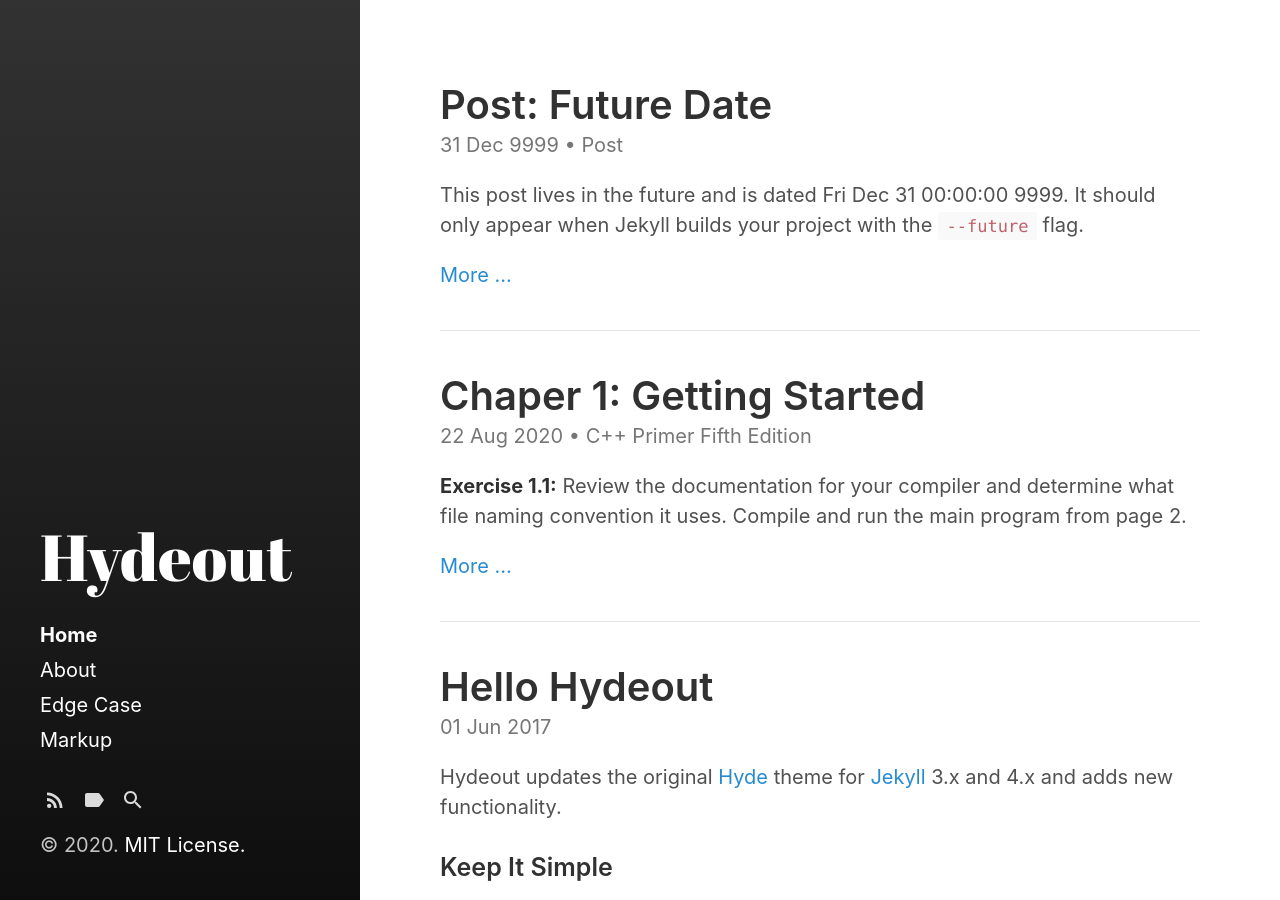
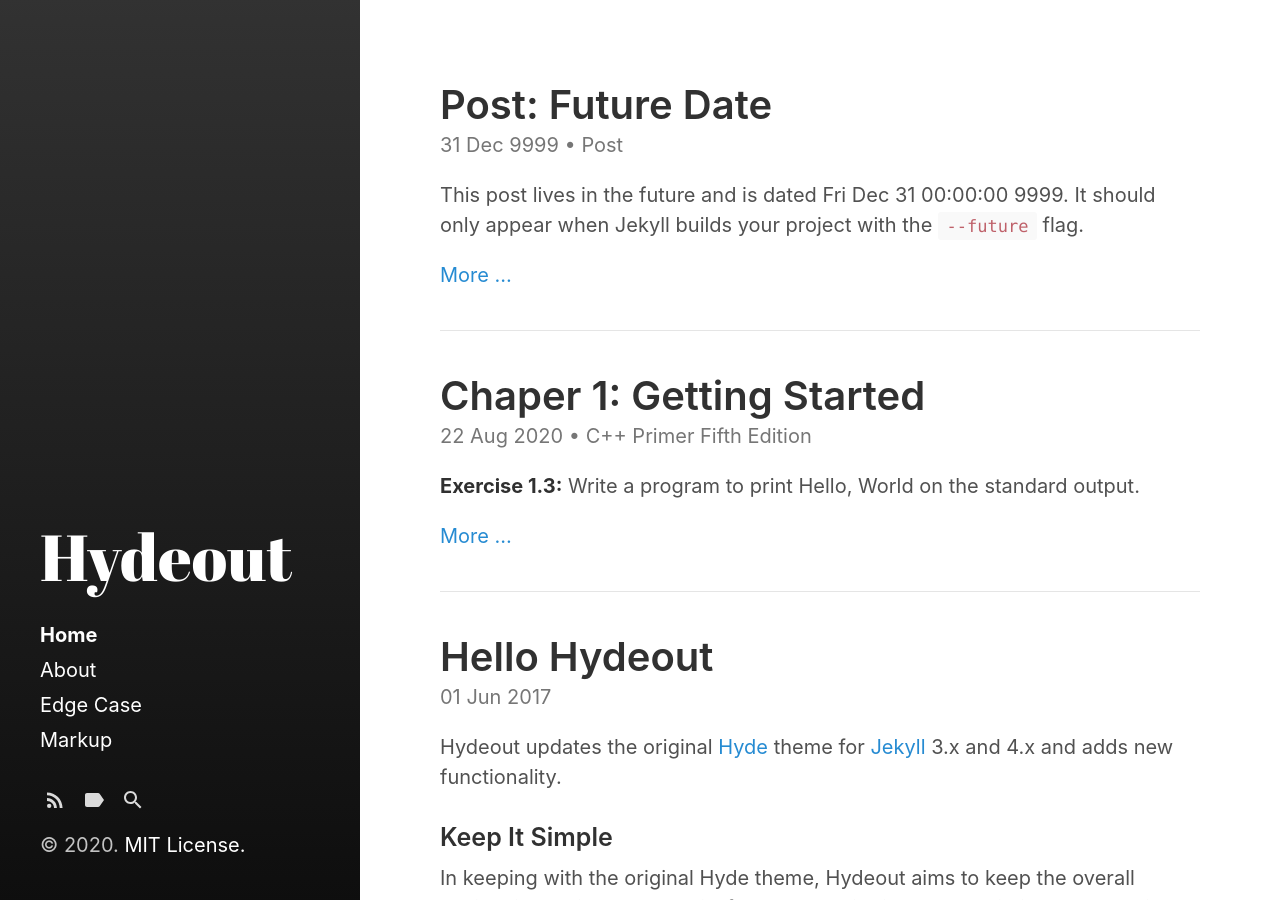
Before and after one commit to C13H12N4O2/C13H12N4O2.github.io, a Jekyll site: the page built from index.html, in a window 1280 px wide and 900 px high. Built offline with Jekyll 4.4.1, drawn with Linux system fonts in a browser that asks for light colours; the list of posts is cut into pages by our own code.

Commit message:
Update 2020-08-22-Chapter-1.md

```diff
--- a/_posts/2020-08-22-Chapter-1.md
+++ b/_posts/2020-08-22-Chapter-1.md
@@ -6,17 +6,6 @@ categories:
 tags:
   - C++
 ---
-<strong>Exercise 1.1:</strong> Review the documentation for your compiler and determine what file naming convention it uses. Compile and run the main program from page 2.
-
-{% highlight %}
-c++ prog1.cpp
-{% endhighlight %}
-
-<strong>Exercise 1.2:</strong> Change the program to return -1. A return value of -1 is often treated as an indicator that the program failed. Recompile and rerun your program to see how your system treats a failure indicator from main.
-
-{% highlight %}
-no error was found
-{% endhighlight %}
 
 <strong>Exercise 1.3:</strong> Write a program to print Hello, World on the standard output.
 
```
